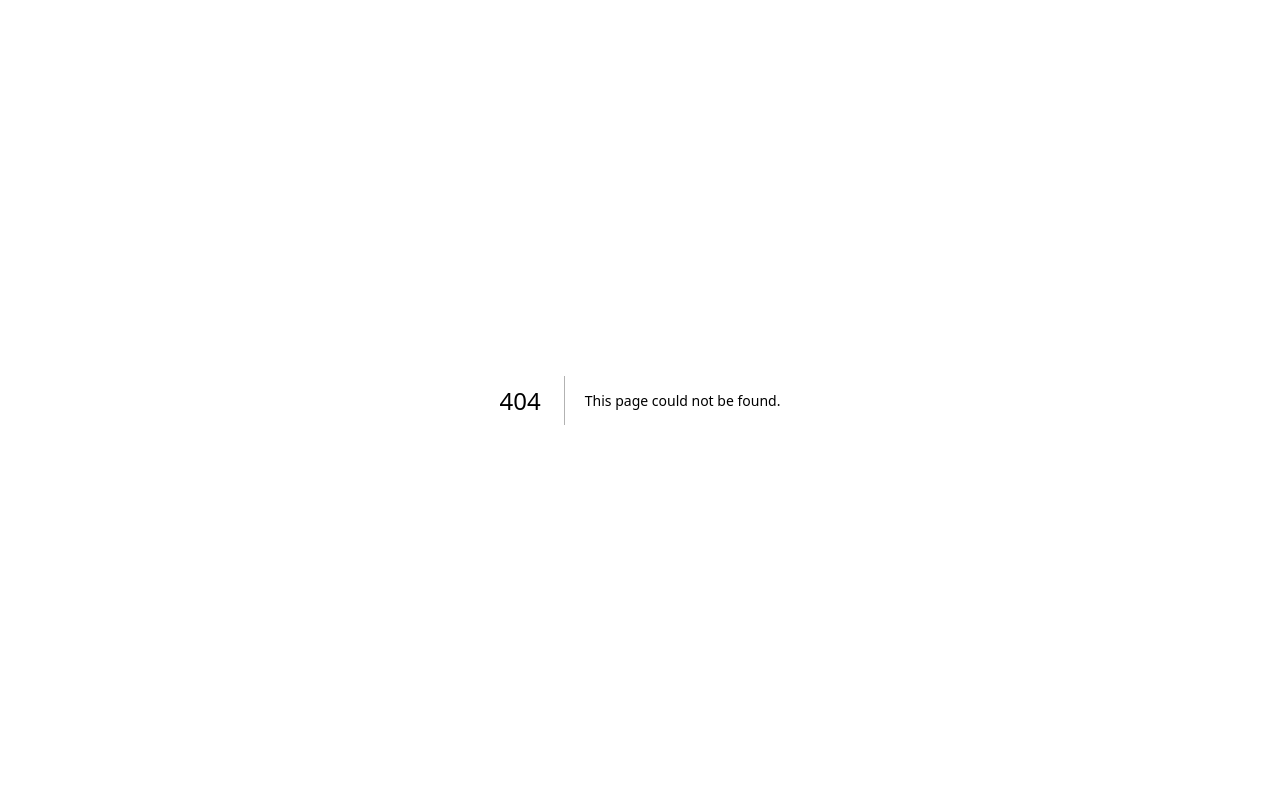
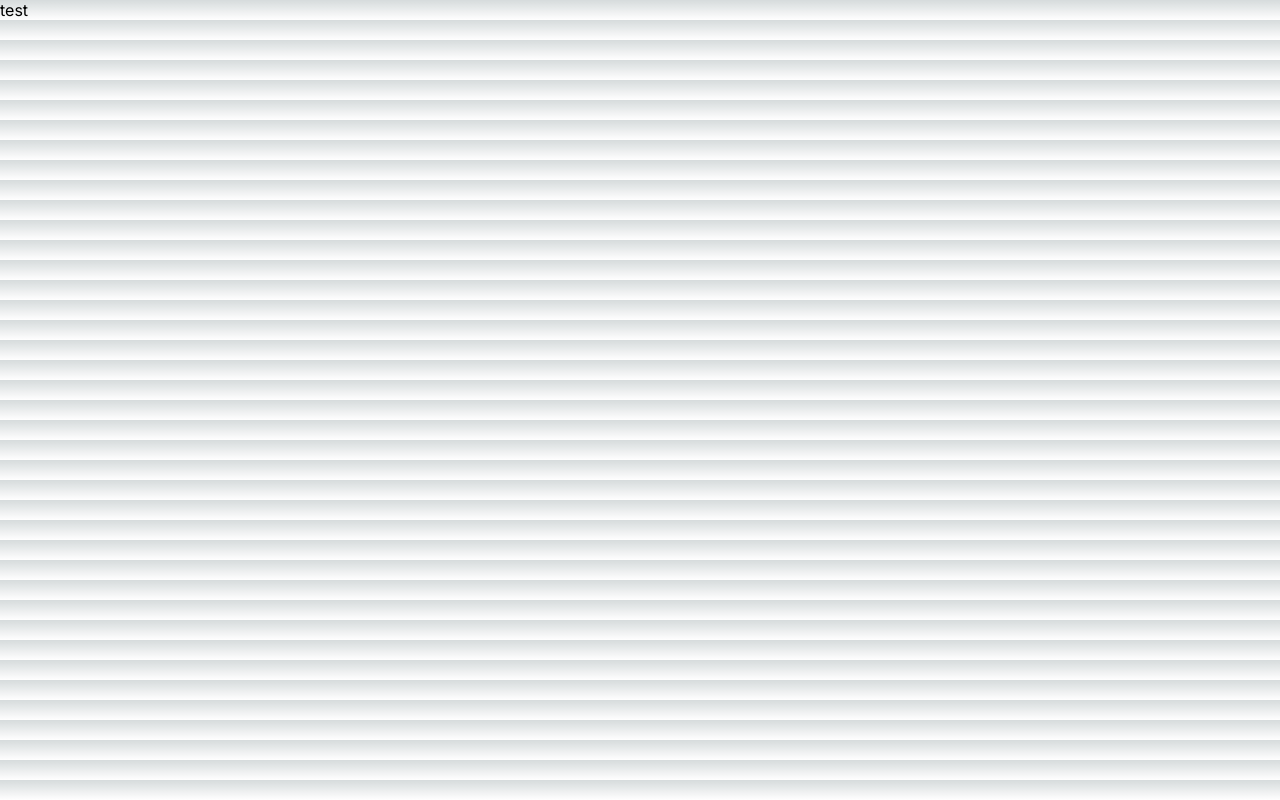
Before and after one commit to jshiii117/BriansTeam, a Next.js app in the folder my-app/: page /dashboard in a window 1280 px wide. Before the commit this address had no page. Built offline with nearby package versions, Linux system fonts and the light colour scheme.

Commit message:
configured file structure

```diff
--- /dev/null
+++ b/my-app/src/app/dashboard/page.js
@@ -0,0 +1,7 @@
+export default function Home(){
+    return (
+        <div>
+            test
+        </div>
+    )
+}
```
